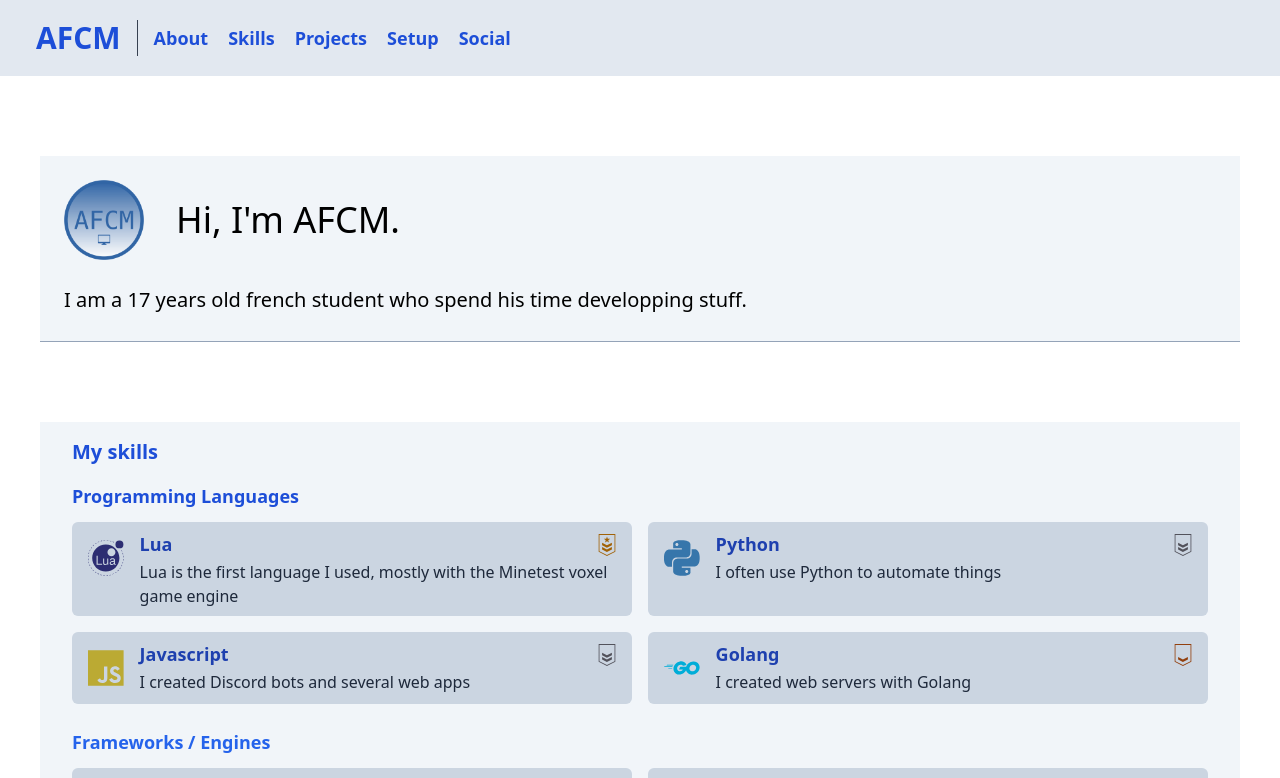
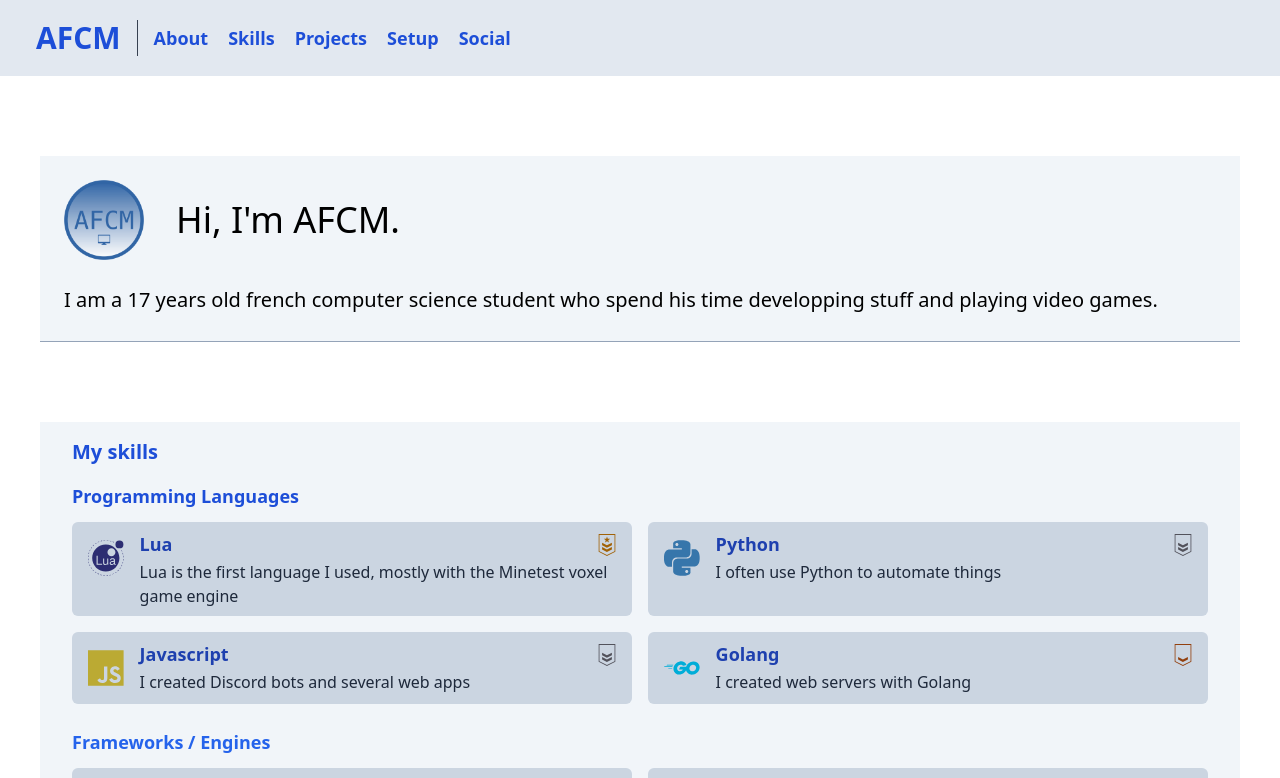
Before and after one commit to AFCMS/AFCMS.github.io, a React (Vite) app: page / in a window 1280 px wide. Shown: the top 778 px of the page. Built offline with nearby package versions, Linux system fonts and the light colour scheme.

Commit message:
Fixes to AboutSection

```diff
--- a/src/components/AboutSection/index.tsx
+++ b/src/components/AboutSection/index.tsx
@@ -2,7 +2,7 @@ import { useMemo } from "react";
 import Section from "../Section";
 import logo from "./logo.png";
 
-const AboutSection = (): JSX.Element => {
+const AboutSection = () => {
 	const myAge = useMemo<number>(() => {
 		const birthDate = new Date(2006, 4, 24);
 		const today = new Date();
@@ -19,14 +19,12 @@ const AboutSection = (): JSX.Element => {
 			<div className="flex flex-col">
 				<div className="flex flex-row items-center gap-6 p-6">
 					<img src={logo} alt="logo" className="h-20 w-20" />
-					<h1 className="title-font text-3xl font-medium text-black sm:text-4xl">
-						Hi, I'm AFCM.
-					</h1>
+					<h1 className="title-font text-3xl font-medium text-black sm:text-4xl">Hi, I'm AFCM.</h1>
 				</div>
 				<div className="px-6 pb-6">
 					<p className="text-xl leading-relaxed">
-						I am a {myAge} years old french student who spend his time
-						developping stuff.
+						I am a {myAge} years old french computer science student who spend his time developping stuff and playing
+						video games.
 					</p>
 				</div>
 			</div>
```
